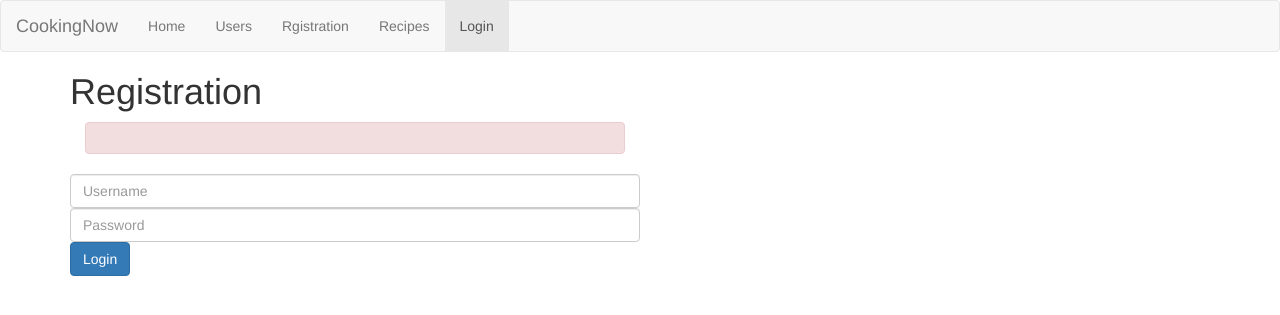
After one commit to TsvetomirSholev/My-first-project-with-python-using-flask, a Flask app: page /login in a window 1280 px wide. The commit adds this page. Shown: the top 315 px of the page. Run offline with Flask 2, Linux system fonts and the light colour scheme; some libraries are stand-ins or nearby versions.

Commit message:
Database/Login

```diff
--- a/Our blog_forum/server.py
+++ b/Our blog_forum/server.py
@@ -1,5 +1,5 @@
 from flask import Flask, render_template, g, request, redirect
-import sqlite3, os
+import sqlite3, os, re
 
 DATABASE = './blog.sqlite'
 
@@ -27,13 +27,13 @@ def print_users(user_list):
         print('username: ', user['username'], ', password: ', user['password'])
 
 
-@app.route('/legal')
-def get_legal():
-    g.active_url = '/legal'
+@app.route('/login')
+def get_login():
+    g.active_url = '/login'
     # db = get_db()
     # users = get_all_users()
     # print_users(users)
-    return render_template('legal/legal.html')
+    return render_template('login/login.html')
 
 
 @app.route('/recipes')
@@ -53,13 +53,20 @@ def add_user():
         username = request.form['username']
         password = request.form['password']
         email = request.form['email']
+        match = re.match('^[_a-z0-9-]+(\.[_a-z0-9-]+)*@[a-z0-9-]+(\.[a-z0-9-]+)*(\.[a-z]{2,4})$', email)
         db = get_db()
+        if email == db.execute('SELECT email FROM user WHERE email = ?', (email,)
+                               ).fetchone:
+            error = 'E-mail exists!'
         if not username:
-            error = 'Username is required.'
+            error = 'Username is required!  '
         elif not password:
-            error = 'Password is required.'
+            error = 'Password is required!'
+
         elif not email:
-            error = 'E-mail is required.'
+            error = 'E-mail is required!'
+        elif not match:
+            error = 'Invalid E-mail!'
         elif db.execute(
                 'SELECT id FROM user WHERE username = ?', (username,)
         ).fetchone() is not None:
@@ -87,7 +94,7 @@ def delete_user(id):
     #     ).fetchone() is not None:
     db.execute('DELETE FROM user WHERE id = ?', (id,))
     db.commit()
-    return redirect('/users?randomId=dasdasdasd')
+    return redirect('/users')
 
 
 @app.route('/users')
--- a/Our blog_forum/templates/base.html
+++ b/Our blog_forum/templates/base.html
@@ -22,7 +22,7 @@
                 <li {% if g.active_url=='/users/add' %} class="active" {% endif %}><a href="/users/add">Rgistration</a>
                 </li>
                 <li {%if g.active_url=='/recipes' %} class="active" {% endif %}><a href="/recipes">Recipes</a></li>
-                <li {%if g.active_url=='/legal' %} class="active" {% endif %}><a href="/legal">Legal information</a>
+                <li {%if g.active_url=='/login' %} class="active" {% endif %}><a href="/login">Login</a>
                 </li>
             </ul>
         </div>
--- a/Our blog_forum/templates/home/home.html
+++ b/Our blog_forum/templates/home/home.html
@@ -16,4 +16,7 @@
     Jinja2 is a modern and designer-friendly templating language for Python, modelled after Django’s templates.
 </div>
 <img src="/static/1.jpg" style="height:600px;width:1144px;">
+<div>
+    <br/>
+</div>
 {% endblock %}
--- /dev/null
+++ b/Our blog_forum/templates/login/login.html
@@ -0,0 +1,20 @@
+{% extends 'base.html' %}
+
+{% block content %}
+<h1>{% block title %}Registration{% endblock %}</h1>
+<section class="user col-sm-6">
+    {% if error != None %}
+    <div class="alert alert-danger"> {{ error }}</div>
+    {% endif %}
+    <form action="/login/login" method="POST">
+        <div class="row">
+            <input class="form-control" type="text" name="username" placeholder="Username" autocomplete="off"/>
+            <input class="form-control" type="password" name="password" placeholder="Password"/>
+            <button type="submit" class="btn btn-primary" data-toggle="modal" data-target="#myModal">
+                Login
+            </button>
+        </div>
+    </form>
+</section>
+
+{% endblock %}
```
Also changed, not shown: Our blog_forum/schema.sql (+11 -0 lines), Our blog_forum/templates/legal/legal.html (deleted, +0 -39 lines), Our blog_forum/blog.sqlite.
